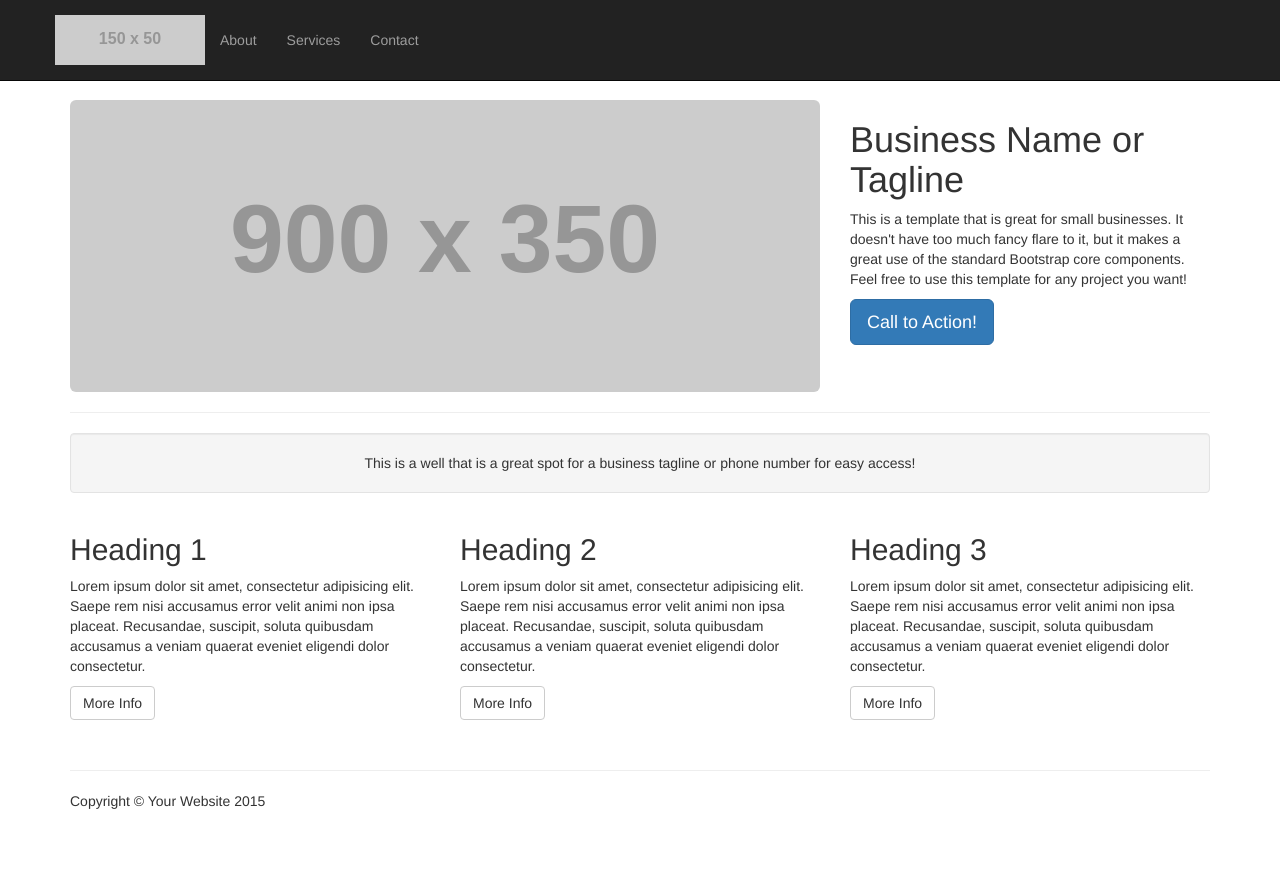
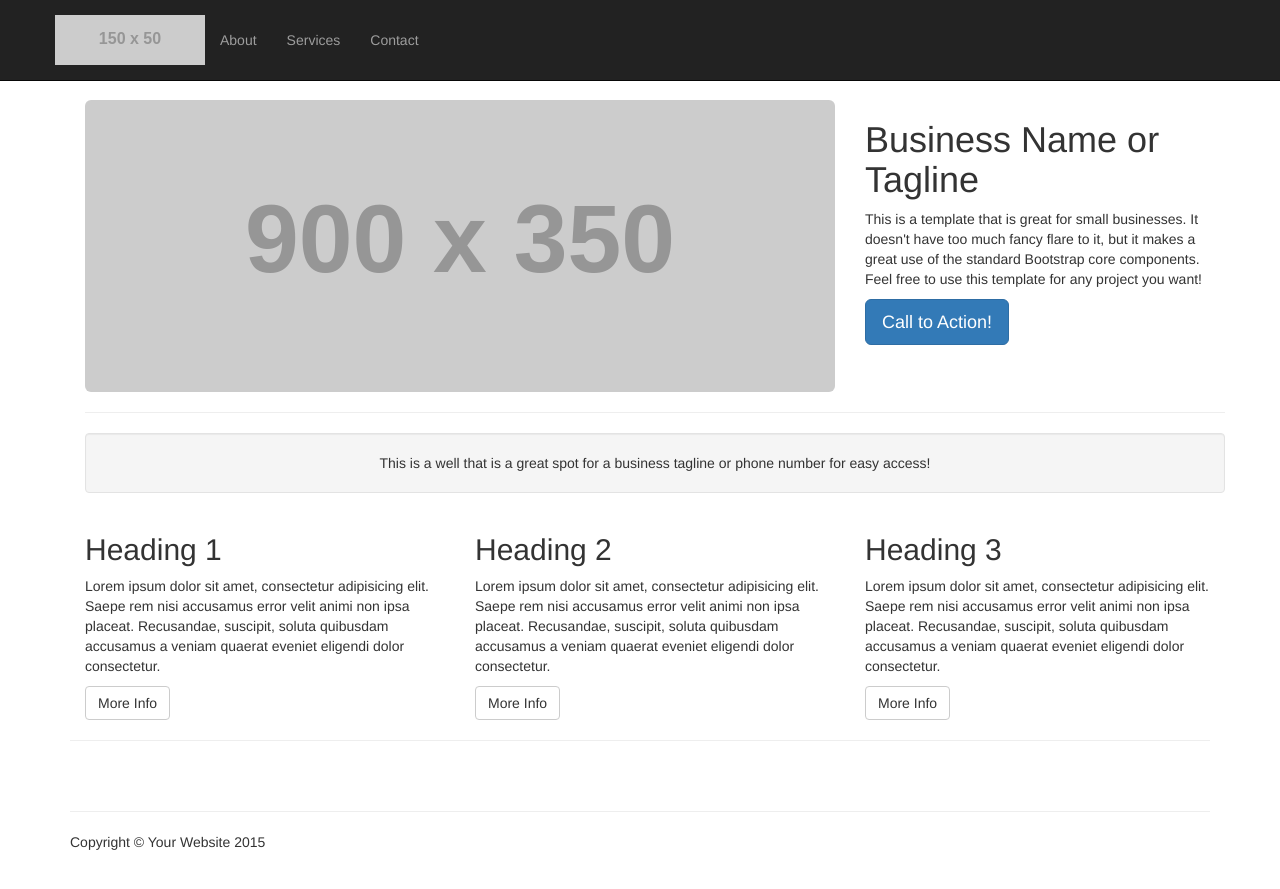
Before and after one commit to midzer/small-business-theme, a Jekyll site: the page built from index.html, in a window 1280 px wide. Shown: the top 889 px of the page. Built offline with Jekyll 4.4.1, drawn with Linux system fonts in a browser that asks for light colours.

Commit message:
move container class

```diff
--- a/_includes/footer.html
+++ b/_includes/footer.html
@@ -1,4 +1,4 @@
-<footer class="container">
+<footer>
     <div class="row">
         <div class="col-lg-12">
             <hr>
--- a/_layouts/default.html
+++ b/_layouts/default.html
@@ -7,13 +7,16 @@
 
     {% include header.html %}
 
-    <!-- <div class="page-content">div class="home" -->
-    <!--    <div class="wrapper"> -->
+    <div class="container">
+
       {{ content }}
-    <!--    </div> -->
-    <!--</div> -->
+
+      <hr>
 
       {% include footer.html %}
+
+    </div>
+    <!-- /.container -->
 
     <!-- Bootstrap core JavaScript
     =============================================================== -->
@@ -21,5 +24,4 @@
     <script src="{{ "/js/jquery.min.js" | prepend: site.baseurl }}"></script>
     <script src="{{ "/js/bootstrap.min.js" | prepend: site.baseurl }}"></script>
     </body>
-
 </html>
```
Lines whose indentation alone changed are shown as unchanged.
